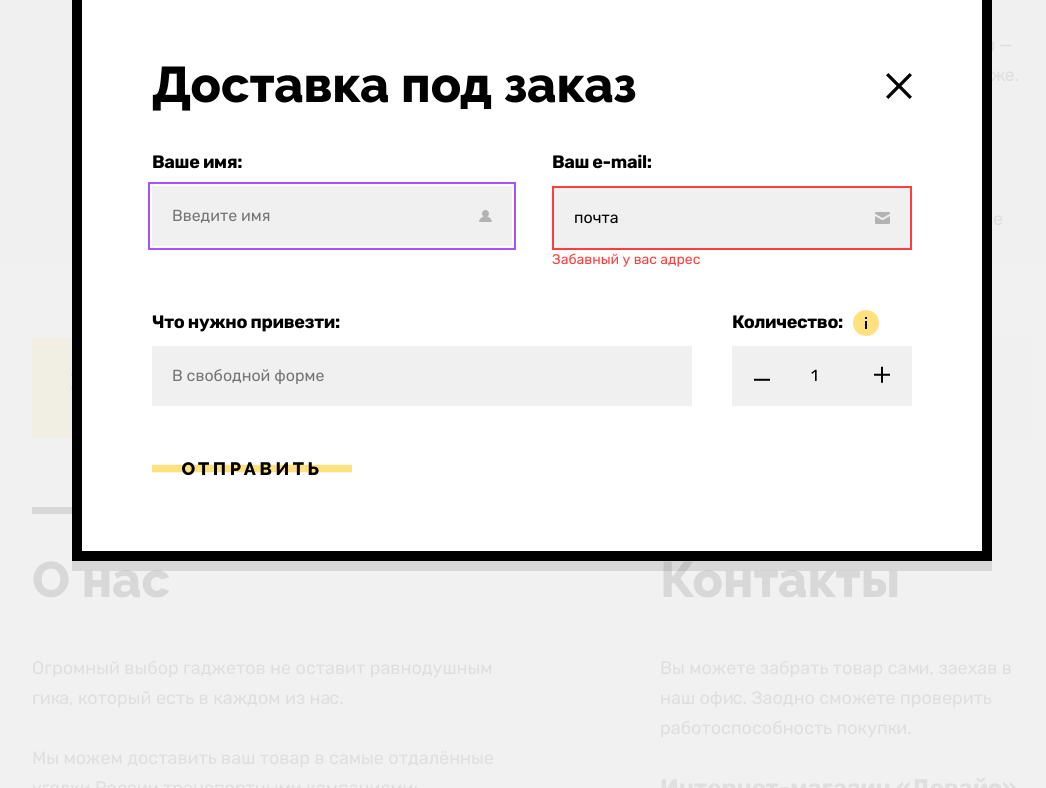
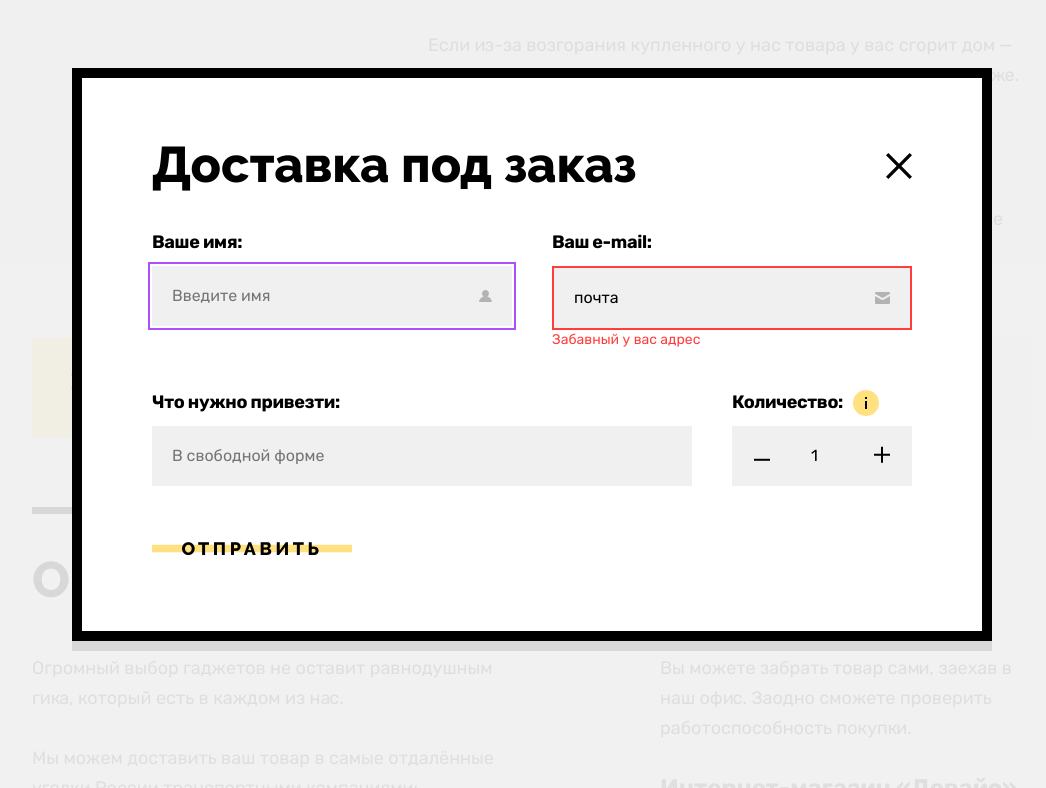
Before and after one commit to suomuurain/device-html-academy, a website: page source/index.html in a window 1280 px wide. Both pictures are taken after a click on the link "ДОСТАВИМ РЕДКИЙ ТОВАР ПОД ЗАКАЗ". Shown: the part 1372-2160 px from the top of the page, without its empty margins (108-1154 px from the left). Drawn offline with nearby package versions, Linux system fonts and the light colour scheme; files that its build step writes are made by us from their sources; files whose address does not match are found by name.

Commit message:
стилизует модалку

```diff
--- a/source/less/blocks/modal.less
+++ b/source/less/blocks/modal.less
@@ -1,11 +1,14 @@
 .modal {
   position: relative;
-  margin: auto;
+  margin-left: auto;
+  margin-right: auto;
   padding: 62px 70px;
   background-color: @white;
   border: 10px solid @black;
   box-shadow: 0 10px 0 rgba(0, 0, 0, 0.1);
   box-sizing: border-box;
+
+  top: 10%;
 
   &--delivery {
     width: 920px;
```
